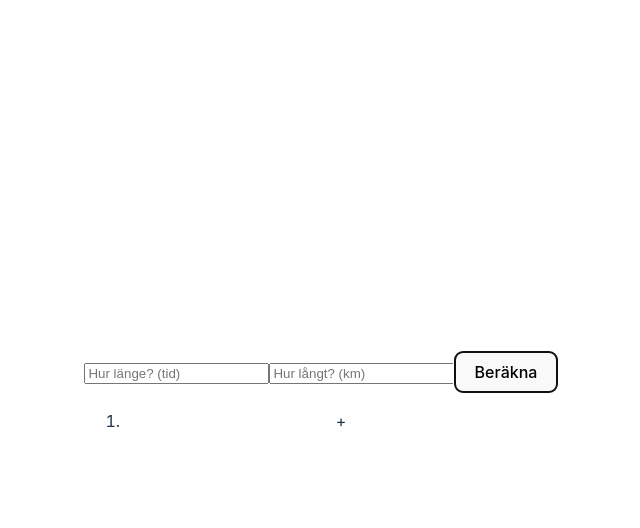
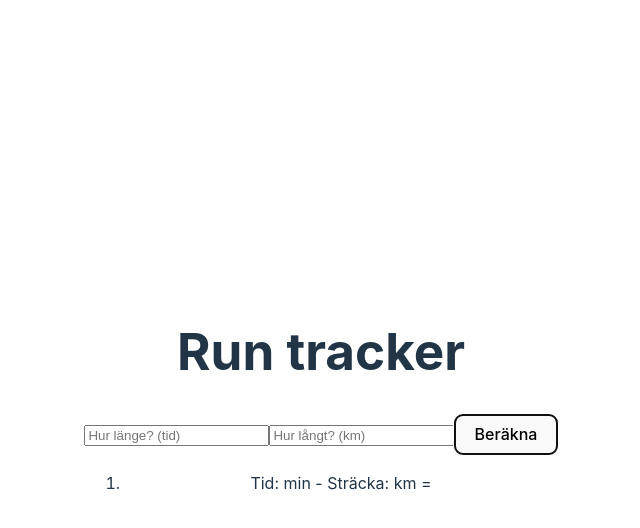
Before and after one commit to sarablomqvist/runner, a React (Vite) app: page / in a window 1280 px wide. Both pictures are taken after a click on the button "Beräkna". Shown: the top 528 px of the page, without its empty margins (319-959 px from the left). Built offline with nearby package versions, Linux system fonts and the light colour scheme.

Commit message:
Fixat input fält kopplat till knapp

```diff
--- a/src/App.jsx
+++ b/src/App.jsx
@@ -4,29 +4,34 @@ import './App.css'
 function Km() {
     const [km, setKm] = useState('')
     const [time, setTime] = useState('')
+    const [list, setList] = useState([])
+
+    const handleKmChange = (event) => {
+        setKm(event.target.value)
+    }
+
+    const handleTimeChange = (event) => {
+        setTime(event.target.value)
+    }
+
+    const addEntry = () => {
+        setList([...list, { km, time }])
+        setKm('')
+        setTime('')
+    }
 
     return (
         <>
-            <input
-                value={time}
-                onChange={(event) => {
-                    setTime(event.target.value)
-                }}
-                placeholder="Hur länge? (tid)"
-            ></input>
-            <input
-                value={km}
-                onChange={(event) => {
-                    setKm(event.target.value)
-                }}
-                placeholder="Hur långt? (km)"
-            ></input>
-            <button>Beräkna</button>
+            <input value={time} onChange={handleTimeChange} placeholder="Hur länge? (tid)"></input>
+            <input value={km} onChange={handleKmChange} placeholder="Hur långt? (km)"></input>
+            <button onClick={addEntry}>Beräkna</button>
             <div>
                 <ol>
-                    <li>
-                        {km} + {time}
-                    </li>
+                    {list.map((onePost, index) => (
+                        <li key={index}>
+                            Tid: {onePost.time} min - Sträcka: {onePost.km} km =
+                        </li>
+                    ))}
                 </ol>
             </div>
         </>
@@ -36,6 +41,7 @@ function Km() {
 function App() {
     return (
         <>
+        <h1>Run tracker</h1>
             <Km />
         </>
     )
```
